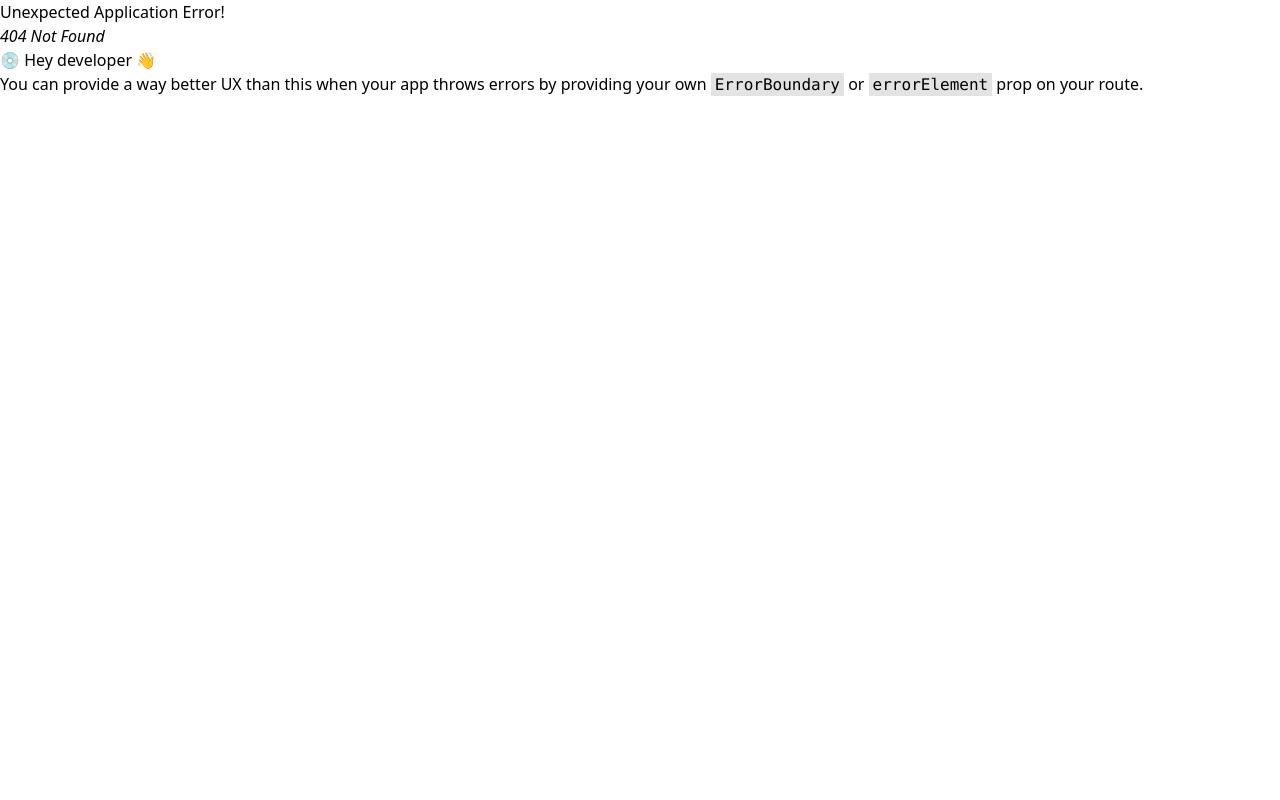
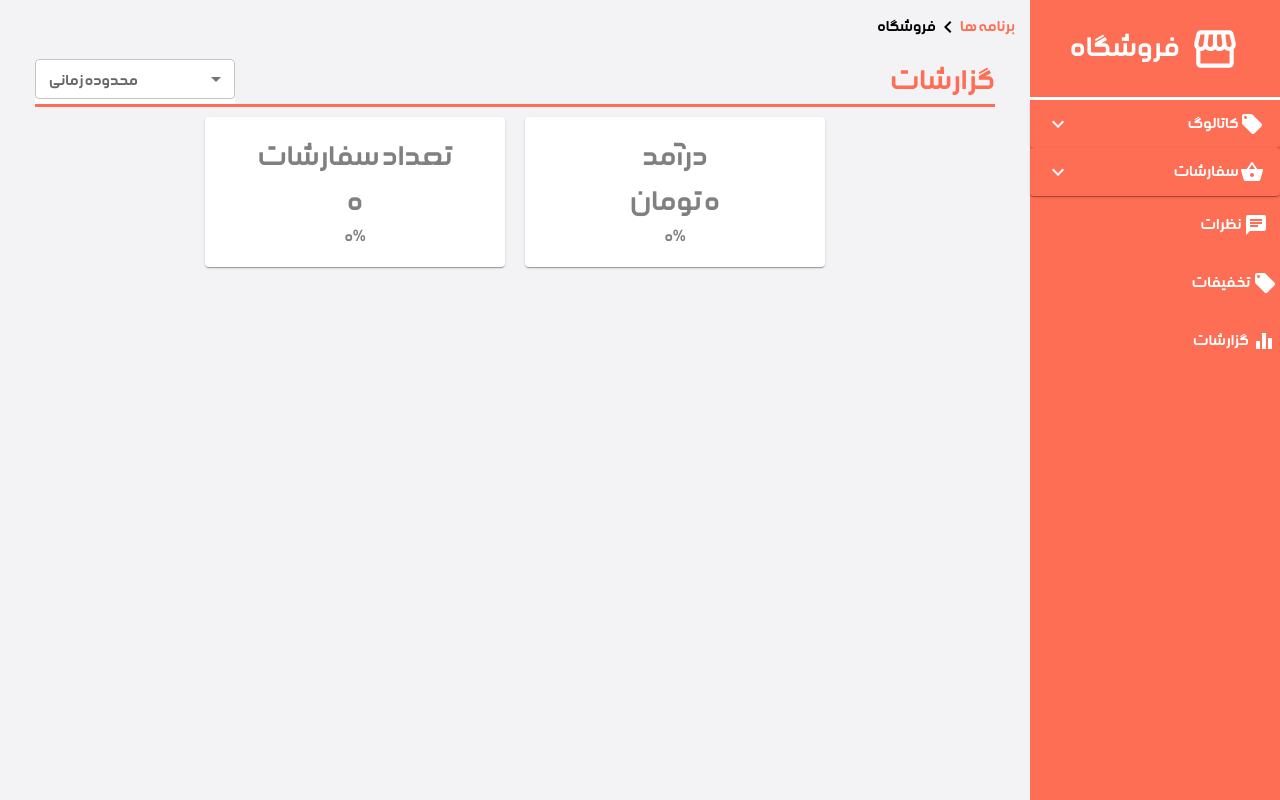
Before and after one commit to mahboobe-Mhz/maktab90-shop-mahboube-mohammadzade, a React (Vite) app: page /admin/index/reports in a window 1280 px wide. Before the commit this address had no page. Built offline with nearby package versions, Linux system fonts and the light colour scheme.

Commit message:
insert report page to project

```diff
--- /dev/null
+++ b/src/components/adminComponent/adminKit/index.tsx
@@ -0,0 +1,34 @@
+import * as React from 'react';
+import Box from '@mui/material/Box';
+import InputLabel from '@mui/material/InputLabel';
+import MenuItem from '@mui/material/MenuItem';
+import FormControl from '@mui/material/FormControl';
+import Select, { SelectChangeEvent } from '@mui/material/Select';
+
+export default function BasicSelect() {
+  const [age, setAge] = React.useState('');
+
+  const handleChange = (event: SelectChangeEvent) => {
+    setAge(event.target.value as string);
+  };
+
+  return (
+    <Box sx={{ minWidth: 200, bgcolor:"#ffff", padding:"0px" }}>
+      <FormControl sx={{width:"100%", padding:"0px"}}>
+        <InputLabel sx={{top:"-5px"}} id="demo-simple-select-label">محدوده زمانی</InputLabel>
+        <Select
+        sx={{width:"100%", height:"40px",}}
+          labelId="demo-simple-select-label"
+          id="demo-simple-select"
+          value={age}
+          label="محدوده زمانی"
+          onChange={handleChange}
+        >
+          <MenuItem value={10}>یکسال</MenuItem>
+          <MenuItem value={20}>یک ماه</MenuItem>
+          <MenuItem value={30}>دو ماه</MenuItem>
+        </Select>
+      </FormControl>
+    </Box>
+  );
+}
--- /dev/null
+++ b/src/components/adminComponent/reportsPage/index.tsx
@@ -0,0 +1,28 @@
+import { Box, Paper, Typography } from "@mui/material";
+
+import BasicSelect from "../adminKit";
+
+const Reports = () => {
+    return ( <Box sx={{padding:"20px"}}>
+         <Box  sx={{display:"flex", gap:"20px", justifyContent:"space-between", marginBottom:"10px", borderBottom:"solid",
+        borderColor:"secondary.main"
+        }}>
+            <Typography sx={{alignSelf:"center", color:"secondary.main", fontSize:"30px"}}>گزارشات</Typography>
+            <BasicSelect />
+         </Box>
+         <Box sx={{display:"flex", gap:"20px", justifyContent:"center",}}>
+         <Paper sx={{display:"flex", alignItems:"center", justifyContent:"center" ,color:"gray",flexDirection:"column", paddingX:"20px", height:"150px", width:"300px"}}>
+                <Typography sx={{fontSize:"30px"}}>درآمد</Typography>
+                <Typography sx={{fontSize:"30px"}}>۰ تومان</Typography>
+                <Typography>۰%</Typography>
+            </Paper>
+            <Paper sx={{display:"flex", alignItems:"center", justifyContent:"center" ,flexDirection:"column",color:"gray", paddingX:"20px", height:"150px", width:"300px"}}>
+            <Typography sx={{fontSize:"30px"}}>تعداد سفارشات</Typography>
+                <Typography sx={{fontSize:"30px"}}>۰ </Typography>
+                <Typography>۰%</Typography>
+            </Paper>
+         </Box>
+    </Box> );
+}
+
+export default Reports;
--- a/src/routes/index.tsx
+++ b/src/routes/index.tsx
@@ -18,6 +18,7 @@ const ProductsTable= React.lazy(()=> import('../components/adminComponent/showTa
 const CategoryTable= React.lazy(()=> import('../components/adminComponent/categoryTable'))
 const LabelTable= React.lazy(()=> import('../components/adminComponent/labelTable'))
 const Comments= React.lazy(()=> import('../components/adminComponent/comments'))
+const Reports= React.lazy(()=> import('../components/adminComponent/reportsPage'))
 
 
 
@@ -33,7 +34,8 @@ export const routes =  {
         products:'/admin/index/products',
          category:'/admin/index/category',
          label:'/admin/index/label',
-         comments:"/admin/index/comments"
+         comments:"/admin/index/comments",
+         reports:"/admin/index/reports"
 
 
 
@@ -154,7 +156,14 @@ export const router = createBrowserRouter([
             <SuspenseView>
           <Comments/>
             </SuspenseView>
+        },{
+            path:routes.ADMIN.reports,
+            element:
+            <SuspenseView>
+          <Reports/>
+            </SuspenseView>
         },
+
 
 
 
```
